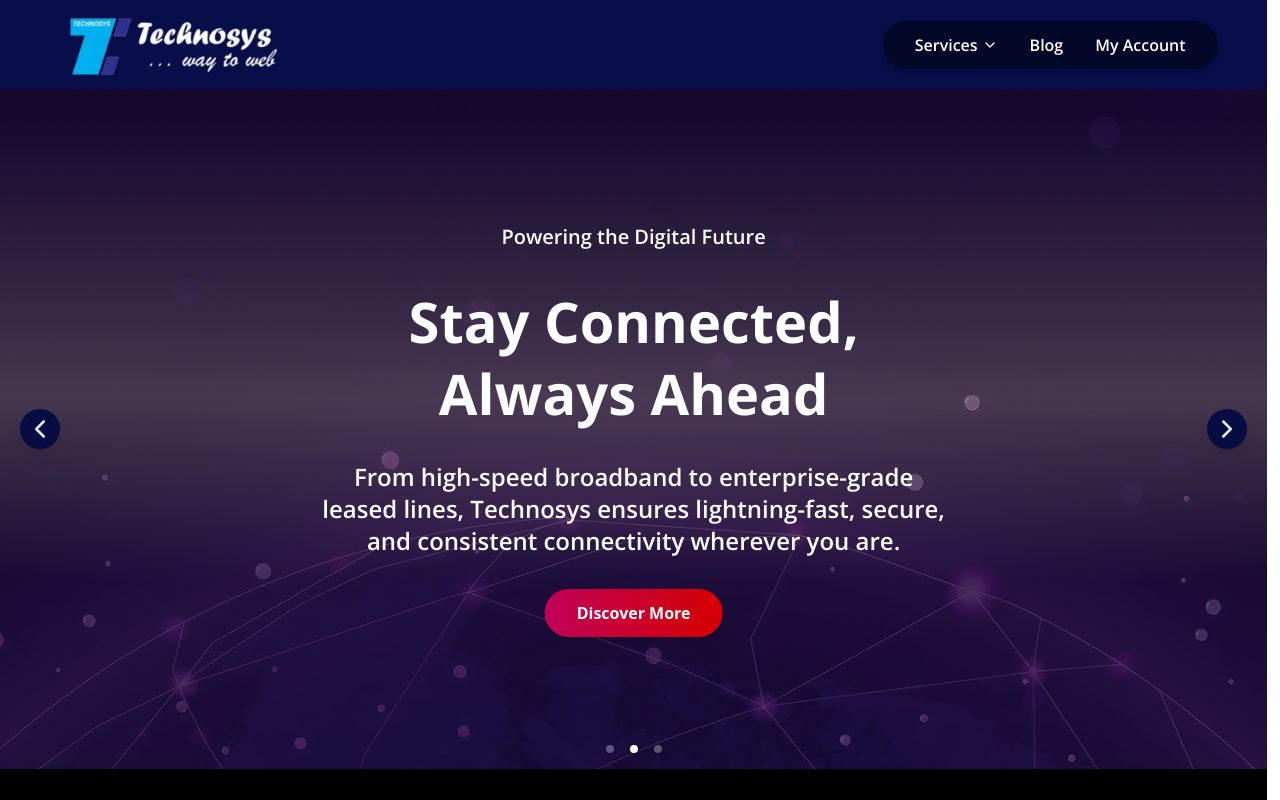
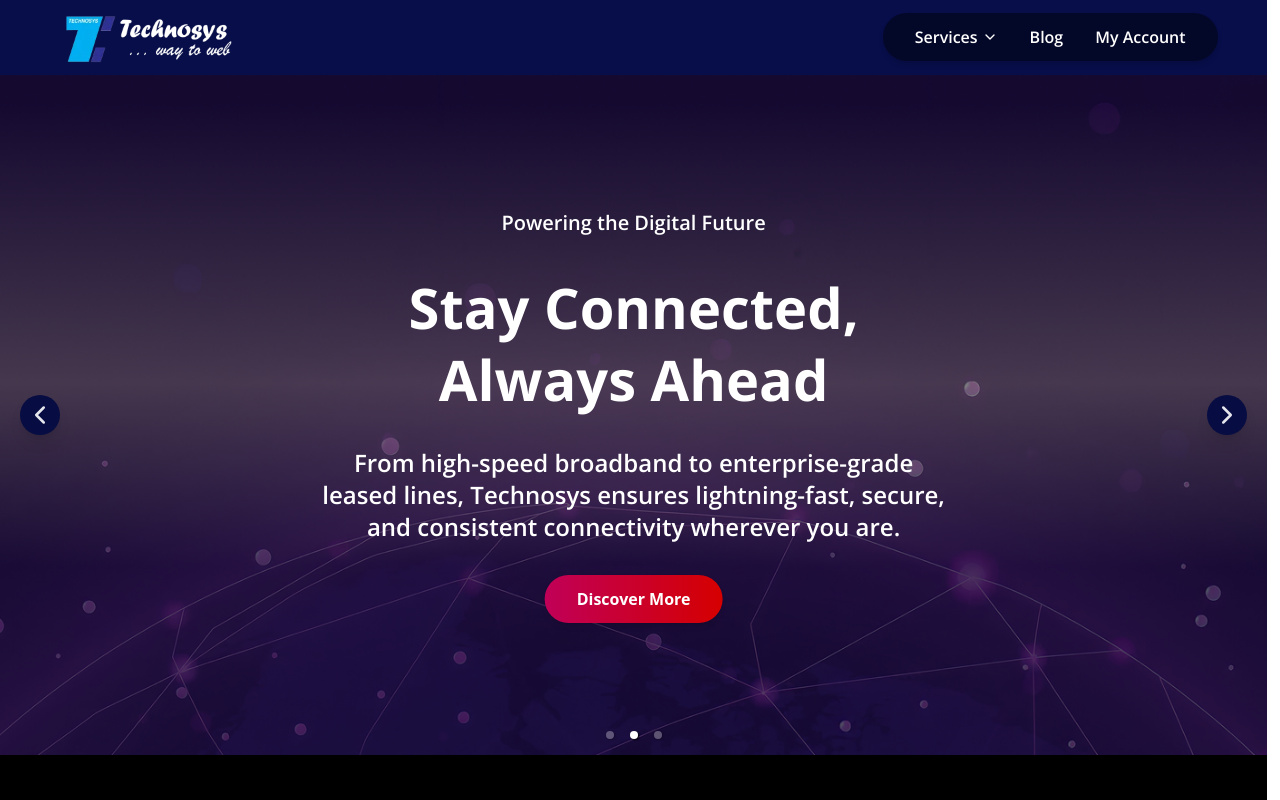
Before and after one commit to theDevSoham/technosys, a Next.js app: page / in a window 1280 px wide. Shown: the top 800 px of the page. Built offline with nearby package versions, Linux system fonts and the light colour scheme.

Commit message:
fixx: images and logo fixes

```diff
--- a/components/Menubar.tsx
+++ b/components/Menubar.tsx
@@ -121,7 +121,7 @@ const MenuBar: React.FC<MenuBarProps> = ({ mobileView = false }) => {
                           : theme.colors.purple[50],
                     }}
                   >
-                    <Link href="/account" onClick={() => setMenuOpen(false)}>
+                    <Link href="https://technosysonline.com/my-account/" onClick={() => setMenuOpen(false)}>
                       My Account
                     </Link>
                   </li>
@@ -192,7 +192,7 @@ const MenuBar: React.FC<MenuBarProps> = ({ mobileView = false }) => {
           color: pathname === "/account" ? theme.colors.pink[600] : "",
         }}
       >
-        <Link href="/account">My Account</Link>
+        <Link href="https://technosysonline.com/my-account/">My Account</Link>
       </div>
     </ul>
   );
--- a/components/Navbar.tsx
+++ b/components/Navbar.tsx
@@ -13,11 +13,11 @@ const Navbar = () => {
         <div className="lg:w-72 w-60">
           <Link href="/">
             <Image
-              src="/Logo.png"
-              width={300}
-              height={88}
+              src="/Logo.webp"
+              width={167}
+              height={49}
               alt="Logo image"
-              className="lg:w-[250px] w-[200px] aspect-1"
+              className="lg:w-[200px] w-[150px] aspect-1"
             />
           </Link>
         </div>
--- a/components/StoreButons.tsx
+++ b/components/StoreButons.tsx
@@ -12,7 +12,7 @@ export default function StoreButtons() {
         className="flex items-center gap-3 bg-black text-white rounded-lg shadow-md hover:opacity-90 transition"
       >
         <Image
-          src="/google_play.png"
+          src="https://upload.wikimedia.org/wikipedia/commons/7/78/Google_Play_Store_badge_EN.svg"
           alt="Get it on Google Play"
           width={180}
           height={60}
@@ -27,7 +27,7 @@ export default function StoreButtons() {
         className="flex items-center gap-3 bg-black text-white rounded-lg shadow-md hover:opacity-90 transition"
       >
         <Image
-          src="/app_store.png"
+          src="https://developer.apple.com/assets/elements/badges/download-on-the-app-store.svg"
           alt="Download on the App Store"
           width={180}
           height={60}
```
Also changed, not shown: public/Logo.png (deleted), public/Logo.webp (added).
